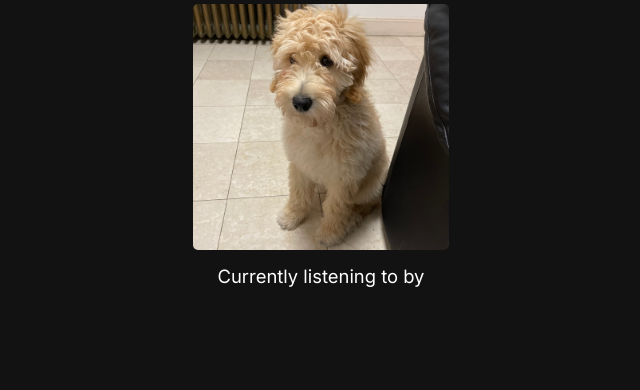
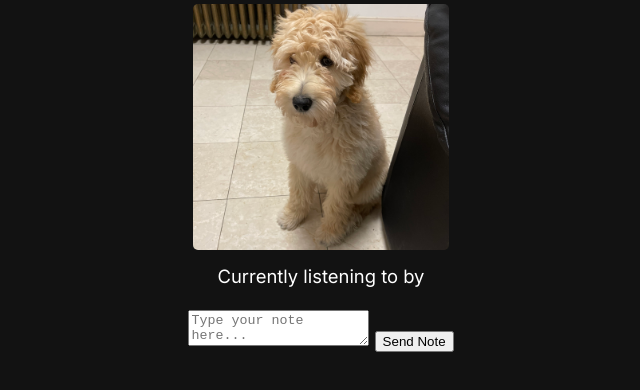
Before and after one commit to brendanle/brendanle.github.io, a website: page index.html in a window 1280 px wide. Shown: the part 276-666 px from the top of the page, without its empty margins (319-959 px from the left). Drawn offline with nearby package versions, Linux system fonts and the light colour scheme; no server answers.

Commit message:
Update index.html

```diff
--- a/index.html
+++ b/index.html
@@ -63,6 +63,15 @@
         </div>
     </div>
 
+    <div id="note-container">
+        <form id="noteForm">
+            <textarea id="noteText" placeholder="Type your note here..."></textarea>
+            <button type="submit">Send Note</button>
+        </form>
+    </div>
+
+    <script src="discord.js"></script>
+
     <script src="app.js"></script>
 </body>
 </html>
```
